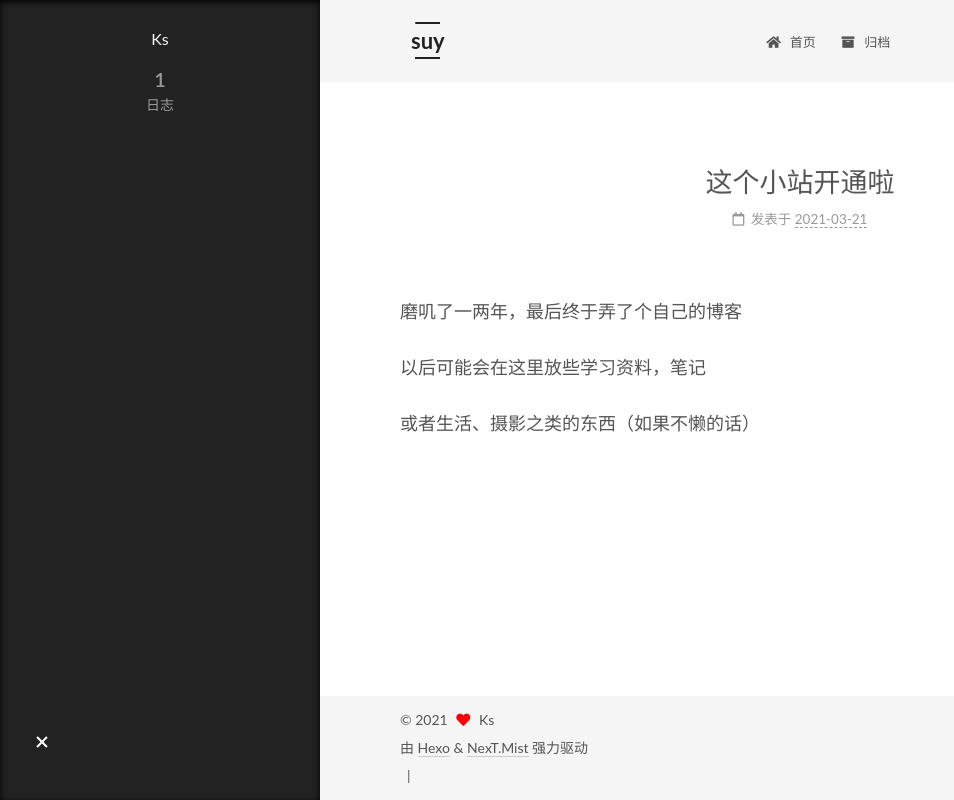
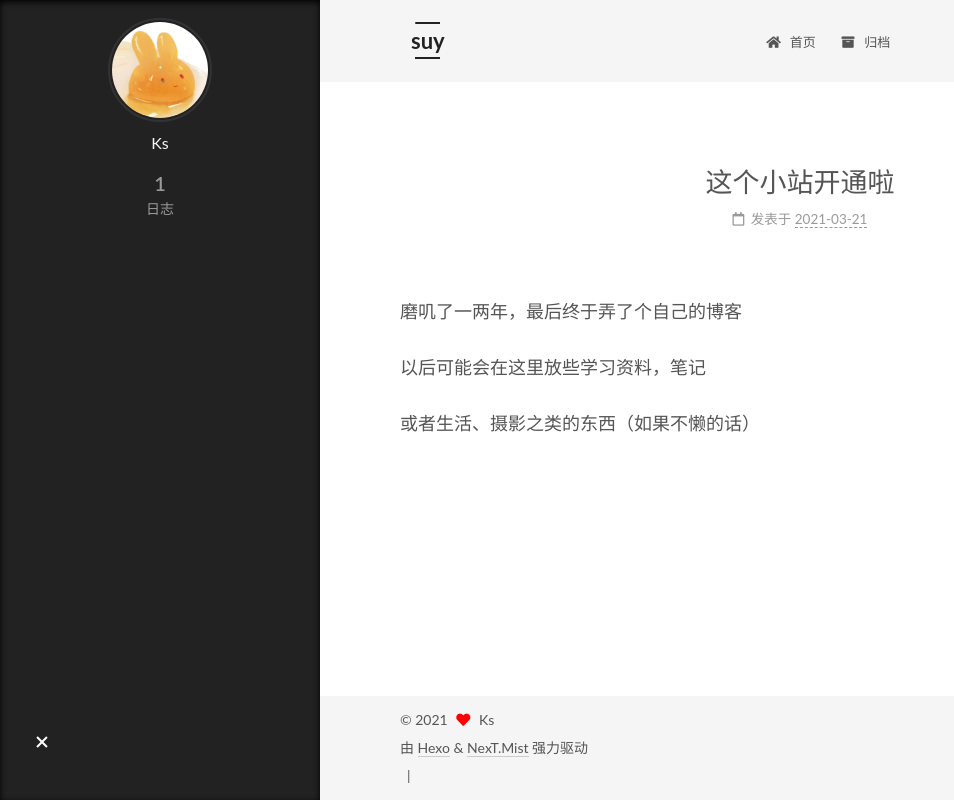
Before and after one commit to suyiiis/suyiiis.github.io, a plain HTML site: page 2021/03/21/这个小站开通啦/index.html in a window 1280 px wide. Shown: the whole page, without its empty margins (0-954 px from the left). Drawn offline with Linux system fonts and the light colour scheme; some packages are replaced by stand-ins of ours; a script that the page names is missing.

Commit message:
Site updated: 2021-03-21 11:51:59

```diff
--- a/2021/03/21/这个小站开通啦/index.html
+++ b/2021/03/21/这个小站开通啦/index.html
@@ -154,7 +154,7 @@
     <link itemprop="mainEntityOfPage" href="https://senk.top/2021/03/21/%E8%BF%99%E4%B8%AA%E5%B0%8F%E7%AB%99%E5%BC%80%E9%80%9A%E5%95%A6/">
 
     <span hidden itemprop="author" itemscope itemtype="http://schema.org/Person">
-      <meta itemprop="image" content="/images/avatar.gif">
+      <meta itemprop="image" content="/images/portrait.jpg">
       <meta itemprop="name" content="Ks">
       <meta itemprop="description" content="">
     </span>
@@ -274,6 +274,8 @@
 
       <div class="site-overview-wrap sidebar-panel">
         <div class="site-author motion-element" itemprop="author" itemscope itemtype="http://schema.org/Person">
+    <img class="site-author-image" itemprop="image" alt="Ks"
+      src="/images/portrait.jpg">
   <p class="site-author-name" itemprop="name">Ks</p>
   <div class="site-description" itemprop="description"></div>
 </div>
```
Also changed, not shown: archives/2021/03/index.html (+2 -0 lines), archives/2021/index.html (+2 -0 lines), archives/index.html (+2 -0 lines), index.html (+3 -1 lines).
